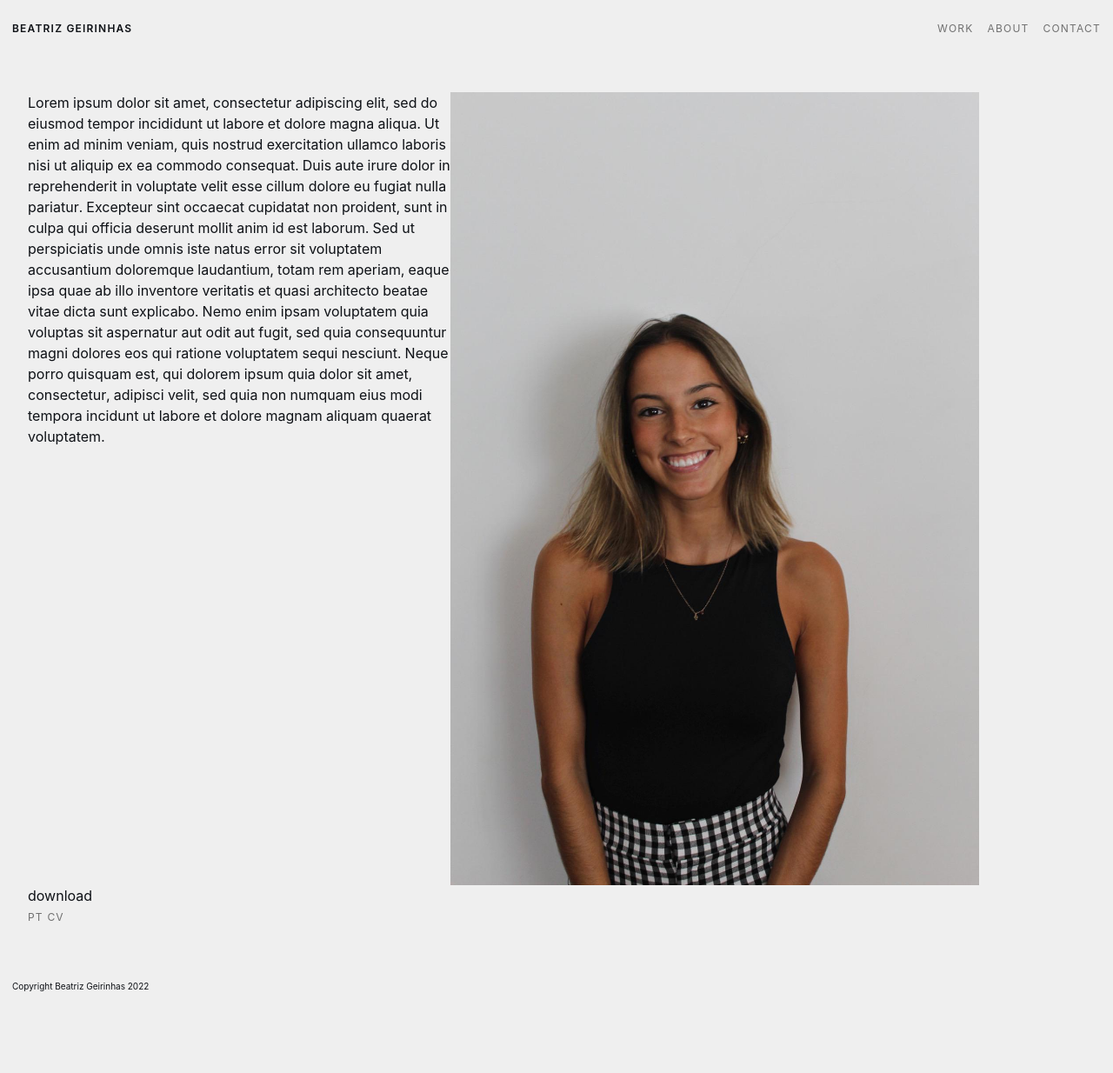
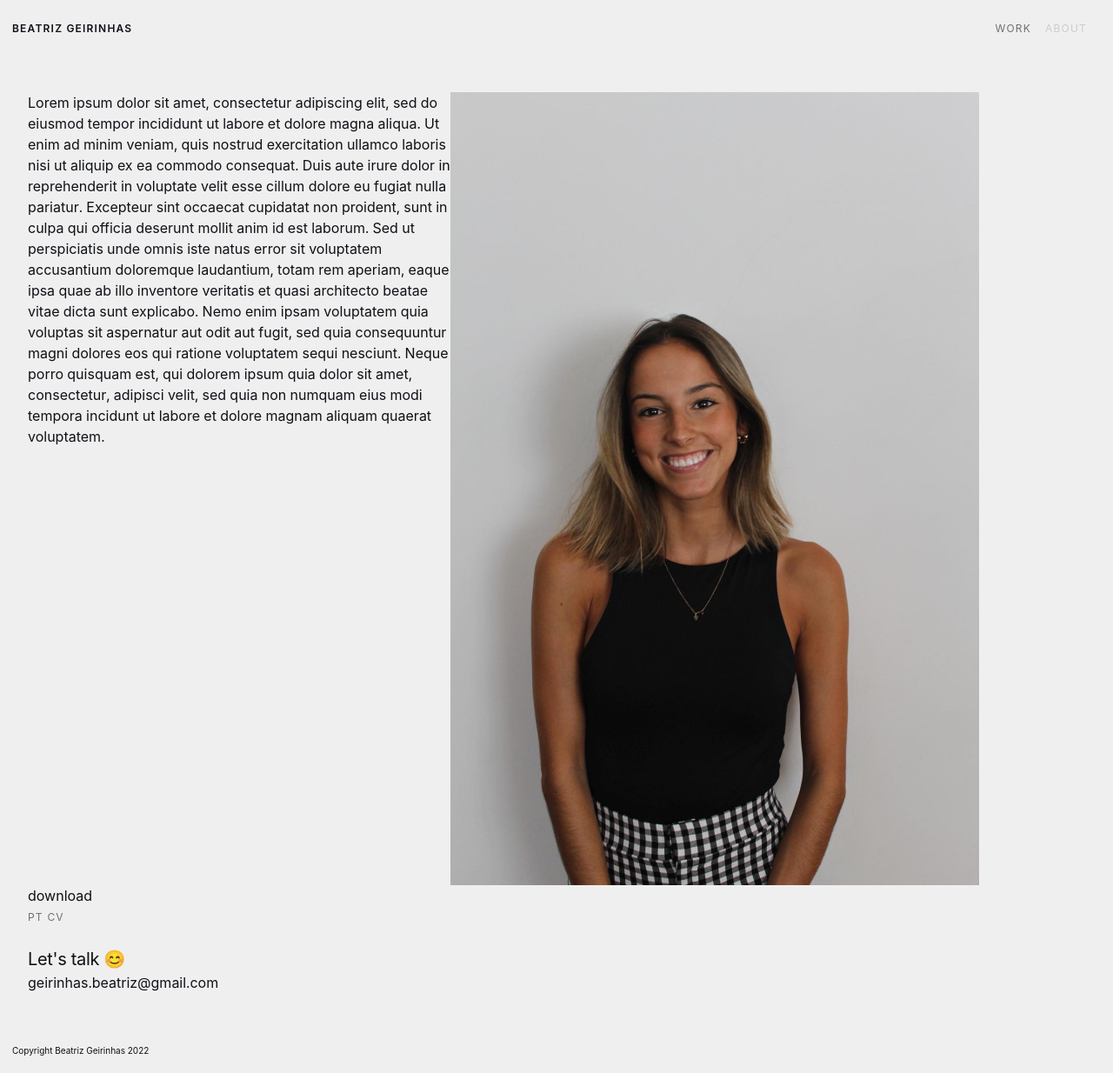
Before and after one commit to beatrizgeirinhas/portfolio, a Gatsby site: page /about in a window 1280 px wide. Shown: the whole page at 87% size. Before the commit the page ends 1160 px from the top, so only its background shows below. Built offline with nearby package versions, Linux system fonts and the light colour scheme; Gatsby itself is replaced by a stand-in of ours.

Commit message:
deleted contact page

```diff
--- a/src/components/Card/Card.js
+++ b/src/components/Card/Card.js
@@ -25,7 +25,6 @@ const StyledContainer = styled("a", {
   justifyContent: "center",
   textDecoration: "none",
   padding: "2rem 2rem",
-  boxShadow: "0px 1px 4px rgba(0, 0, 0, 0.1)",
   "&:hover": {
     [`& ${StyledTitle}`]: {
       transition: "color 0.5s",
--- a/src/components/Layout/layout.js
+++ b/src/components/Layout/layout.js
@@ -1,5 +1,4 @@
 import * as React from "react";
-import Navbar from "../Navbar/Navbar";
 import { styled } from "../../../stitches.config";
 
 const StyledMain = styled("main", {
@@ -11,7 +10,6 @@ const Layout = ({ pageTitle, children }) => {
   return (
     <div>
       <title>{pageTitle}</title>
-      <Navbar />
       <StyledMain>{children}</StyledMain>
     </div>
   );
--- a/src/components/Link/Link.js
+++ b/src/components/Link/Link.js
@@ -27,6 +27,10 @@ const StyledLink = styled("a", {
           textDecoration: "none",
         },
       },
+      active: {
+        color: "$gray700",
+        cursor: "default",
+      },
     },
   },
   defaultVariants: {
--- a/src/components/Navbar/Navbar.js
+++ b/src/components/Navbar/Navbar.js
@@ -18,7 +18,7 @@ const StyledRight = styled.div`
   font-size: 13px;
 `;
 
-const Navbar = () => (
+const Navbar = ({ variant1, variant2 }) => (
   <StyledContainer>
     <StyledLeft>
       <Link
@@ -32,14 +32,16 @@ const Navbar = () => (
       </Link>
     </StyledLeft>
     <StyledRight>
-      <Link href="/work" target="_self" padding="0 2rem 0 0">
+      <Link href="/work" target="_self" padding="0 2rem 0 0" variant={variant1}>
         Work
       </Link>
-      <Link href="/about" target="_self" padding="0 2rem 0 0">
+      <Link
+        href="/about"
+        target="_self"
+        padding="0 2rem 0 0"
+        variant={variant2}
+      >
         About
-      </Link>
-      <Link href="/contact" target="_self">
-        Contact
       </Link>
     </StyledRight>
   </StyledContainer>
--- a/src/components/index.js
+++ b/src/components/index.js
@@ -8,3 +8,4 @@ export { default as Paragraph } from "./Paragraph/Paragraph";
 export { default as Icon } from "./Icon/Icon";
 export { default as NextProject } from "./NextProject/NextProject";
 export { default as Footer } from "./Footer/Footer";
+export { default as Navbar } from "./Navbar/Navbar";
--- a/src/pages/about.js
+++ b/src/pages/about.js
@@ -7,6 +7,7 @@ import {
   Link,
   Paragraph,
   Footer,
+  Navbar,
 } from "../components/index";
 import Yo from "../images/eu.jpeg";
 
@@ -32,6 +33,7 @@ const PageContainer = styled("div", {
 const AboutPage = () => {
   return (
     <div>
+      <Navbar variant2="active" />
       <Layout pageTitle="About Me">
         <title>About Me</title>
         <PageContainer>
@@ -61,6 +63,10 @@ const AboutPage = () => {
           </RowContainer>
           <Paragraph>download</Paragraph>
           <Link>pt CV</Link>
+          <br />
+          <br />
+          <Subtitle>Let's talk 😊</Subtitle>
+          <Paragraph>geirinhas.beatriz@gmail.com</Paragraph>
         </PageContainer>
       </Layout>
       <Footer />
--- a/src/pages/work.js
+++ b/src/pages/work.js
@@ -1,6 +1,6 @@
 import * as React from "react";
 import { styled } from "../../stitches.config";
-import { Layout, Link, Card, Footer } from "../components/index";
+import { Layout, Card, Footer, Navbar } from "../components/index";
 import Image1 from "../images/1.png";
 import Image2 from "../images/2.png";
 import Image3 from "../images/3.png";
@@ -29,6 +29,7 @@ const RowContainer = styled("div", {
 const WorkPage = () => {
   return (
     <PageContainer>
+      <Navbar variant1="active"/>
       <Layout pageTitle="Work">
         <title>Work</title>
         <StyledContainer>
```
Also changed, not shown: src/pages/contact.js (deleted, +0 -25 lines), src/pages/index.js (+9 -1 lines).
